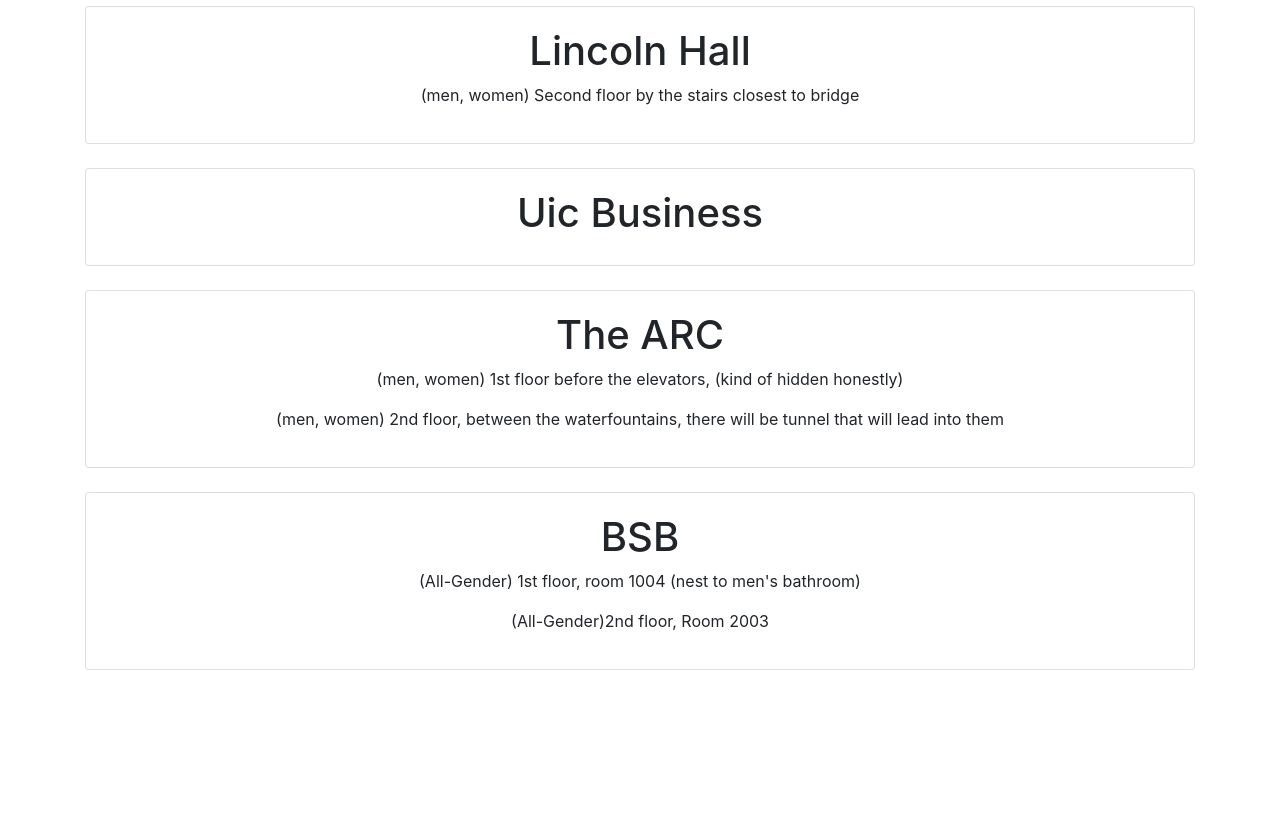
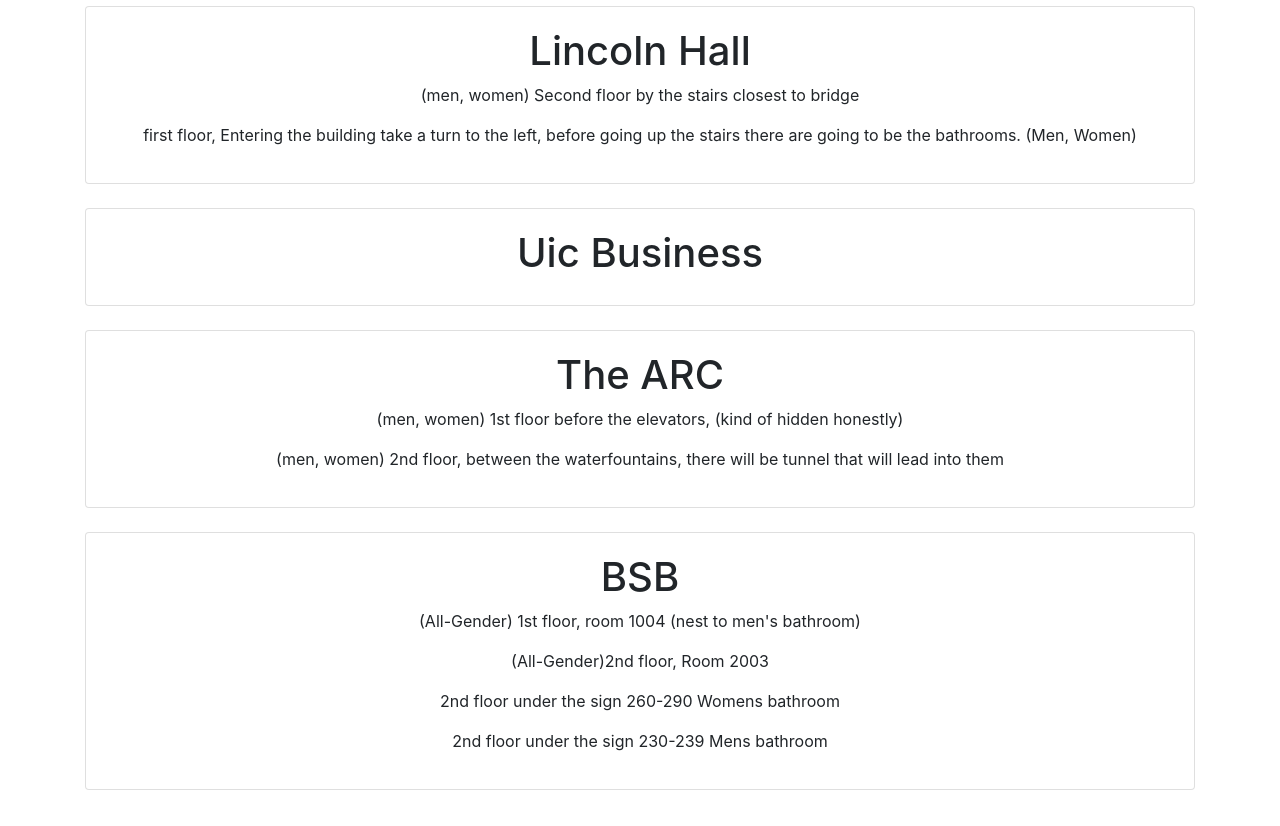
Before and after one commit to Abraham-Moraes-Arroyo/restroomv2, a plain HTML site: page index.html in a window 1280 px wide. Shown: the part 3060-3886 px from the top of the page. Before the commit the page ends 3778 px from the top, so only its background shows below. Drawn offline with nearby package versions, Linux system fonts and the light colour scheme; some packages are replaced by stand-ins of ours.

Commit message:
Updated BSB and Lincoln hall

```diff
--- a/index.html
+++ b/index.html
@@ -216,6 +216,7 @@
                 <div class="card-body">
                   <h1>Lincoln Hall</h1>
                   <p>(men, women) Second floor by the stairs closest to bridge </p>
+                  <p>first floor, Entering the building take a turn to the left, before going up the stairs there are going to be the bathrooms. (Men, Women) </p>
                 </div>
               </div>
             <br>
@@ -238,6 +239,8 @@
                   <h1>BSB</h1>
                   <p>(All-Gender) 1st floor, room 1004 (nest to men's bathroom)</p>
                   <p>(All-Gender)2nd floor, Room 2003 </p>
+                  <p>2nd floor under the sign 260-290 Womens bathroom</p>
+                  <p>2nd floor under the sign 230-239 Mens bathroom</p>
                 </div>
               </div>
             <br>
```
